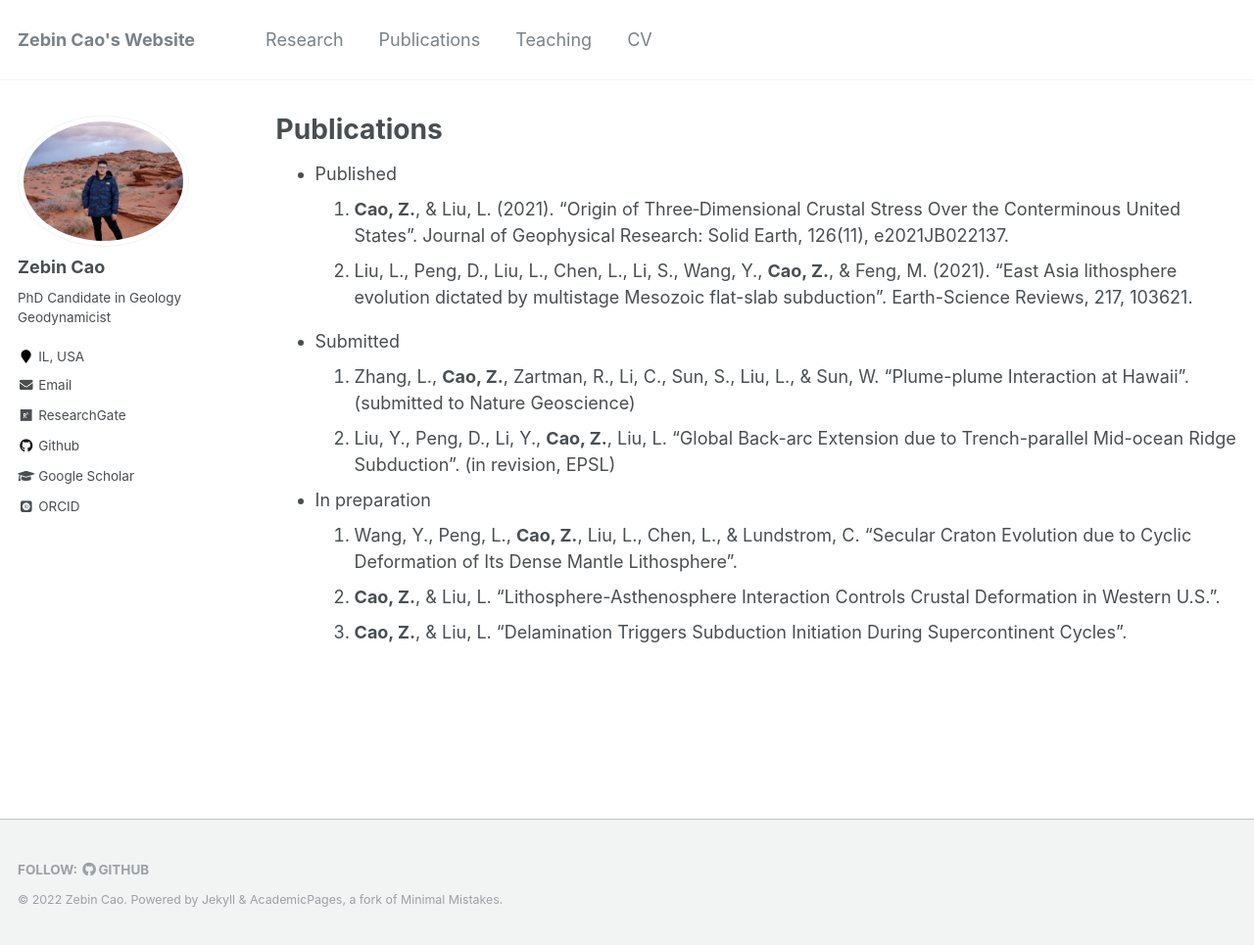
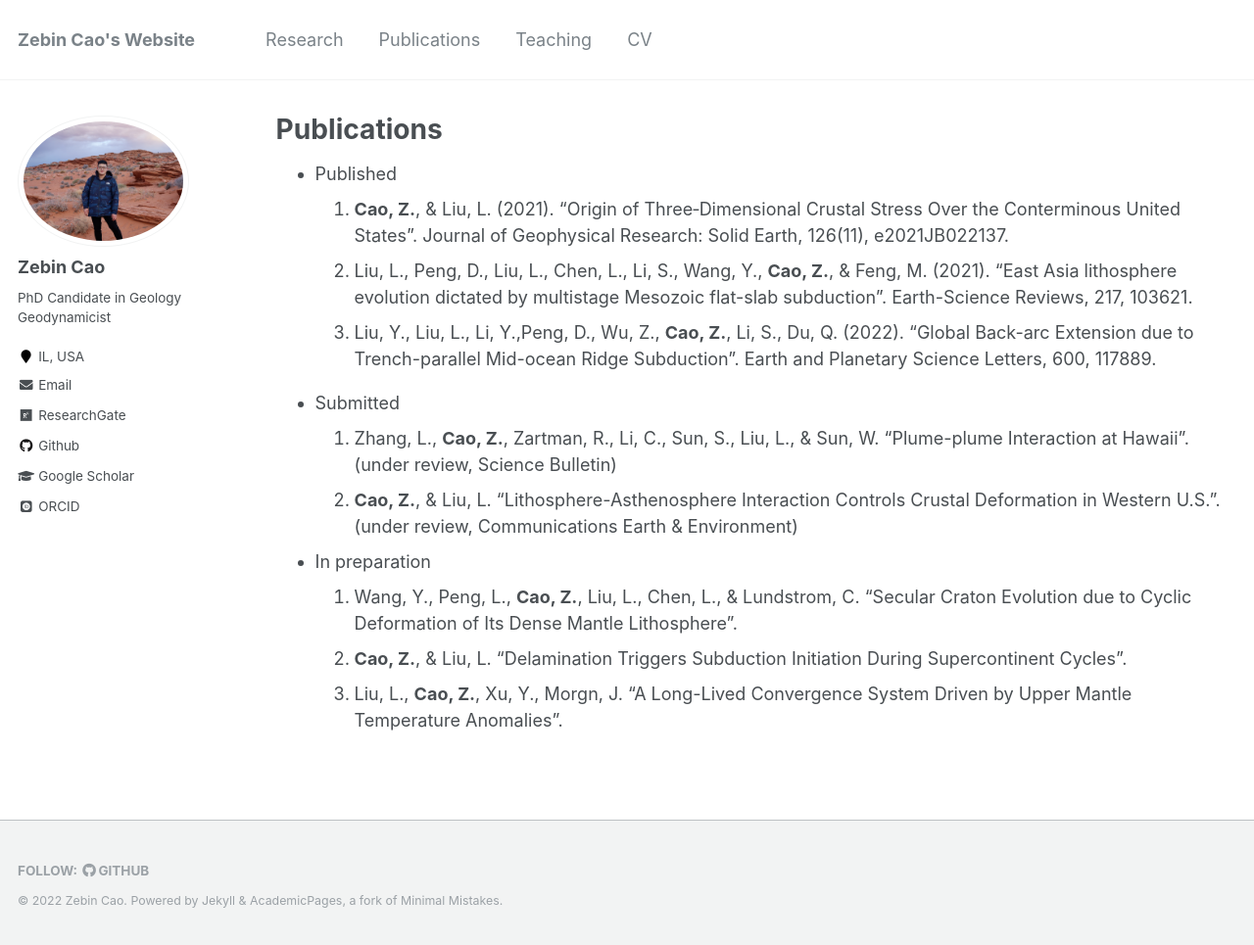
Before and after one commit to ZebinCao/ZebinCao.github.io, a Jekyll site: the page built from _pages/publications.md, in a window 1280 px wide and 965 px high. Shown: the whole window at 98% size. Built offline with Jekyll 4.4.1, drawn with Linux system fonts in a browser that asks for light colours; some web fonts are replaced.

Commit message:
Update Nov 09 2022

```diff
--- a/_pages/publications.md
+++ b/_pages/publications.md
@@ -10,13 +10,15 @@ author_profile: true
 * Published
 0. **Cao, Z.**, & Liu, L. (2021). “Origin of Three‐Dimensional Crustal Stress Over the Conterminous United States”. Journal of Geophysical Research: Solid Earth, 126(11), e2021JB022137.
 0. Liu, L., Peng, D., Liu, L., Chen, L., Li, S., Wang, Y., **Cao, Z.**, & Feng, M. (2021). “East Asia lithosphere evolution dictated by multistage Mesozoic flat-slab subduction”. Earth-Science Reviews, 217, 103621.
+0. Liu, Y., Liu, L., Li, Y.,Peng, D., Wu, Z.,  **Cao, Z.**, Li, S., Du, Q. (2022). “Global Back-arc Extension due to Trench-parallel Mid-ocean Ridge Subduction”. Earth and Planetary Science Letters, 600, 117889.
 {: reversed="reversed"}
 
 * Submitted
-0. Zhang, L., **Cao, Z.**, Zartman, R., Li, C., Sun, S., Liu, L., & Sun, W. “Plume-plume Interaction at Hawaii”. (submitted to Nature Geoscience)
-0. Liu, Y., Peng, D., Li, Y., **Cao, Z.**, Liu, L. “Global Back-arc Extension due to Trench-parallel Mid-ocean Ridge Subduction”. (in revision, EPSL)
+0. Zhang, L., **Cao, Z.**, Zartman, R., Li, C., Sun, S., Liu, L., & Sun, W. “Plume-plume Interaction at Hawaii”. (under review, Science Bulletin)
+0. **Cao, Z.**, & Liu, L. “Lithosphere-Asthenosphere Interaction Controls Crustal Deformation in Western U.S.”. (under review, Communications Earth & Environment)
+
 
 * In preparation
 0. Wang, Y., Peng, L., **Cao, Z.**, Liu, L., Chen, L., & Lundstrom, C. “Secular Craton Evolution due to Cyclic Deformation of Its Dense Mantle Lithosphere”.
-0. **Cao, Z.**, & Liu, L. “Lithosphere-Asthenosphere Interaction Controls Crustal Deformation in Western U.S.”.
 0. **Cao, Z.**, & Liu, L. “Delamination Triggers Subduction Initiation During Supercontinent Cycles”.
+0. Liu, L., **Cao, Z.**, Xu, Y., Morgn, J. "A Long-Lived Convergence System Driven by Upper Mantle Temperature Anomalies".
```
Also changed, not shown: _pages/cv.md (+3 -3 lines).
